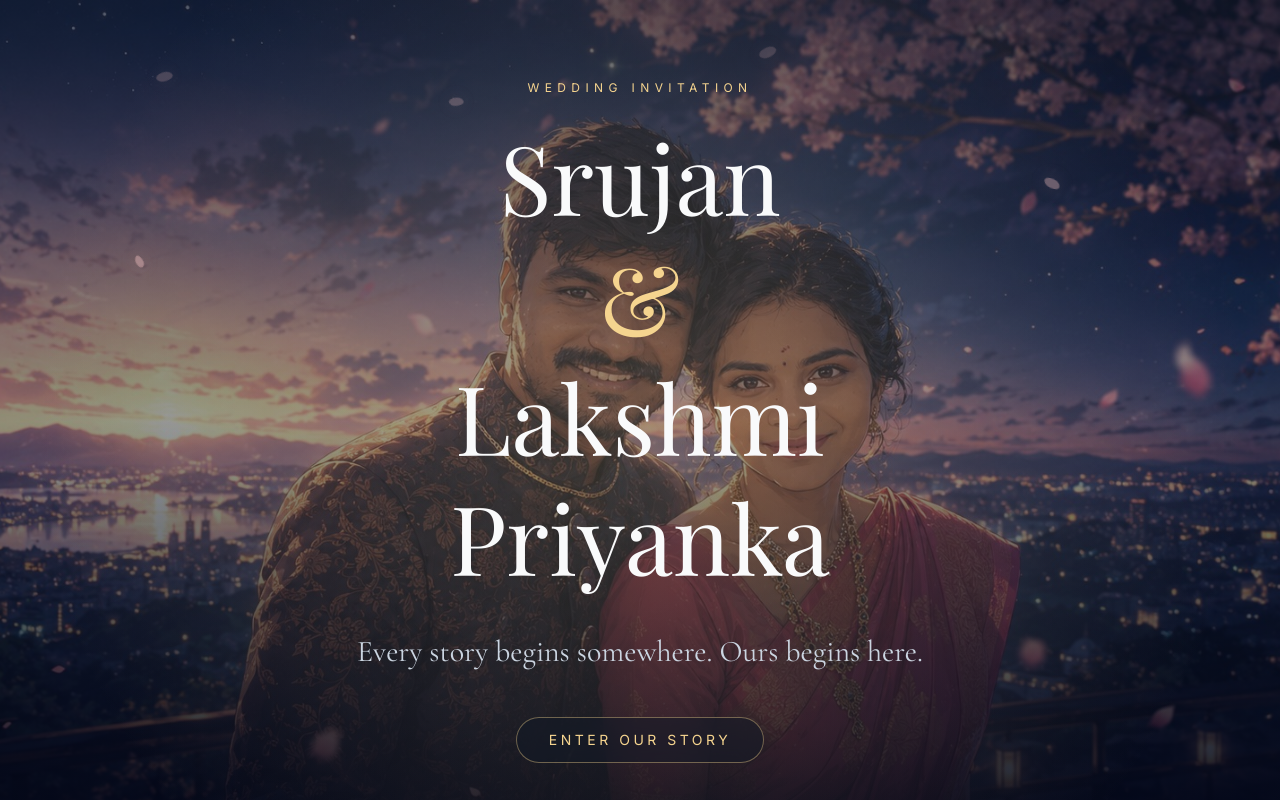
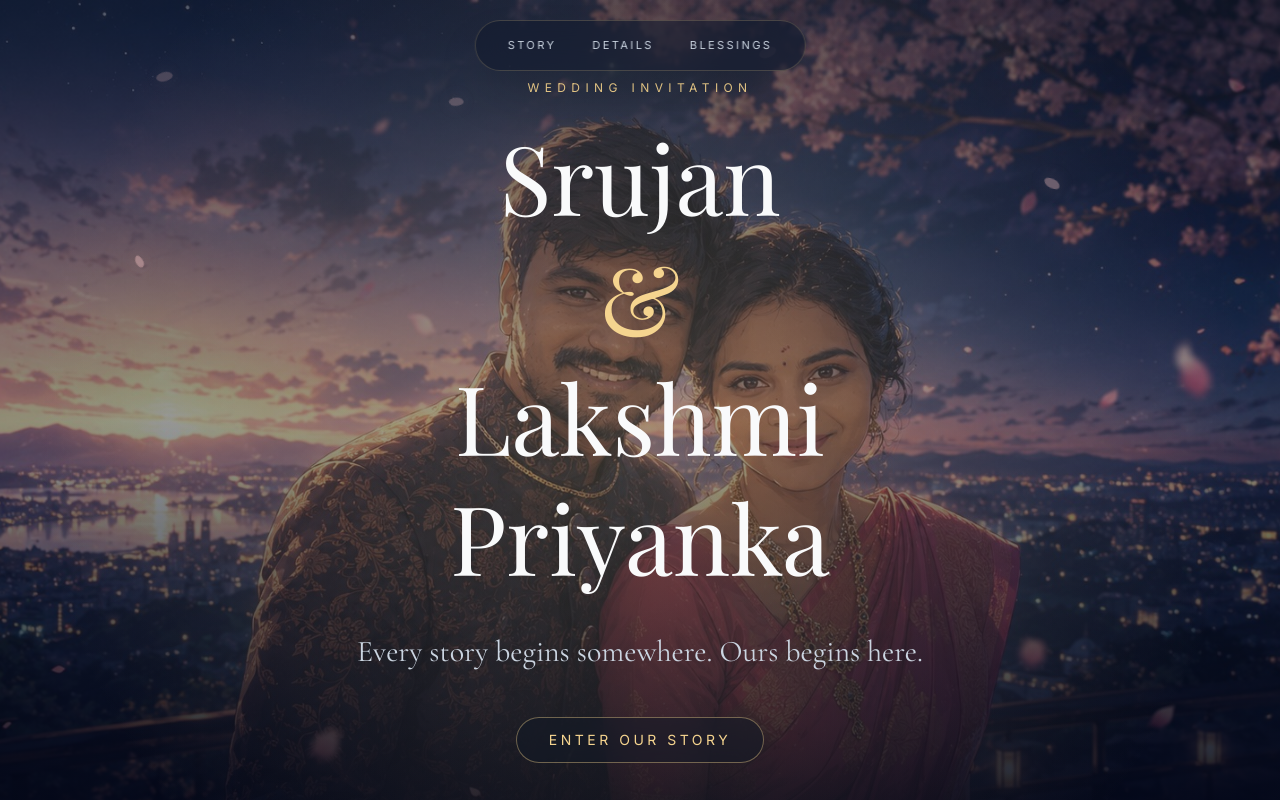
Before and after one commit to srujansudam/anime-wedding-invitation, a Next.js app: page / in a window 1280 px wide. Shown: the top 800 px of the page. Built offline with nearby package versions, Linux system fonts and the light colour scheme; a web font is replaced by a local one.

Commit message:
Add minimal floating navigation

```diff
--- a/app/page.tsx
+++ b/app/page.tsx
@@ -4,13 +4,18 @@ import FloatingPetals from "@/components/FloatingPetals";
 import LoveStory from "@/components/LoveStory";
 import WeddingDetails from "@/components/WeddingDetails";
 import Ending from "@/components/Ending";
+import FloatingNav from "@/components/FloatingNav";
 
 export default function Home() {
   return (
     <main className="min-h-screen bg-[#0F172A] text-[#F9FAFB]">
       <FloatingPetals />
+      <FloatingNav />
 
-      <section className="relative flex min-h-screen items-center justify-center overflow-hidden px-6 py-20">
+      <section
+        id="home"
+        className="relative flex min-h-screen items-center justify-center overflow-hidden px-6 py-20"
+      >
         <img
           src="/images/hero-couple.jpg"
           alt="Wedding hero"
--- a/components/Ending.tsx
+++ b/components/Ending.tsx
@@ -5,7 +5,10 @@ import { Heart } from "lucide-react";
 
 export default function Ending() {
   return (
-    <section className="relative flex min-h-screen items-center justify-center overflow-hidden px-6 py-24 md:justify-end md:px-16 lg:px-24">
+    <section
+        id="blessings"
+        className="relative flex min-h-screen items-center justify-center overflow-hidden px-6 py-24 md:justify-end md:px-16 lg:px-24"
+    >
       <img
         src="/images/ending-wide.jpg"
         alt="Final cinematic ending"
--- /dev/null
+++ b/components/FloatingNav.tsx
@@ -0,0 +1,27 @@
+"use client";
+
+const navItems = [
+  { label: "Story", href: "#story" },
+  { label: "Details", href: "#details" },
+  { label: "Blessings", href: "#blessings" },
+];
+
+export default function FloatingNav() {
+  return (
+    <nav className="fixed left-1/2 top-5 z-50 -translate-x-1/2">
+      <div className="rounded-full border border-[#F5D48F]/20 bg-[#0F172A]/50 px-4 py-2 shadow-2xl backdrop-blur-xl">
+        <div className="flex items-center gap-1">
+          {navItems.map((item) => (
+            <a
+              key={item.href}
+              href={item.href}
+              className="rounded-full px-4 py-2 text-[11px] uppercase tracking-[0.22em] text-[#CBD5E1] transition hover:bg-[#F5D48F]/15 hover:text-[#F5D48F]"
+            >
+              {item.label}
+            </a>
+          ))}
+        </div>
+      </div>
+    </nav>
+  );
+}
```
